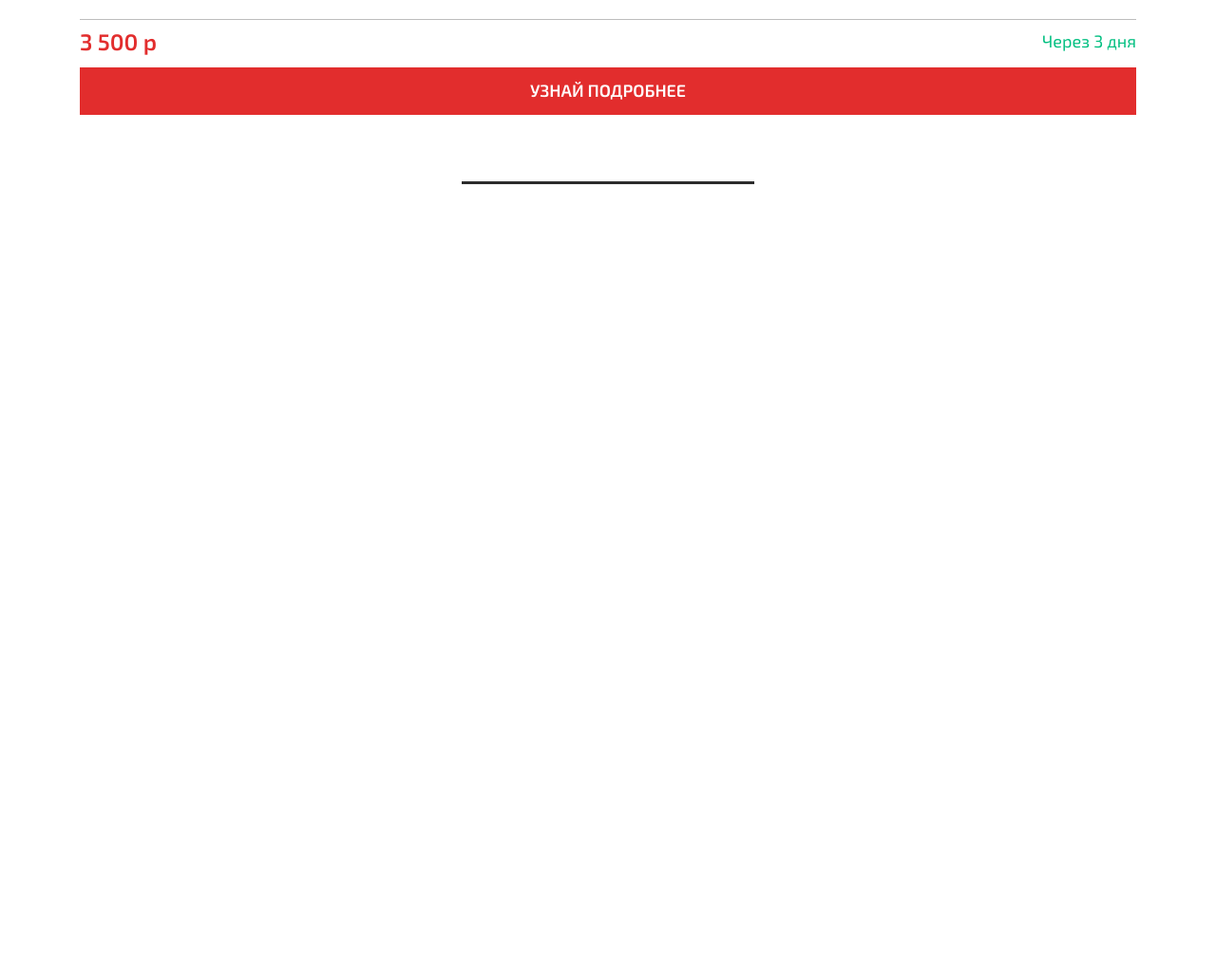
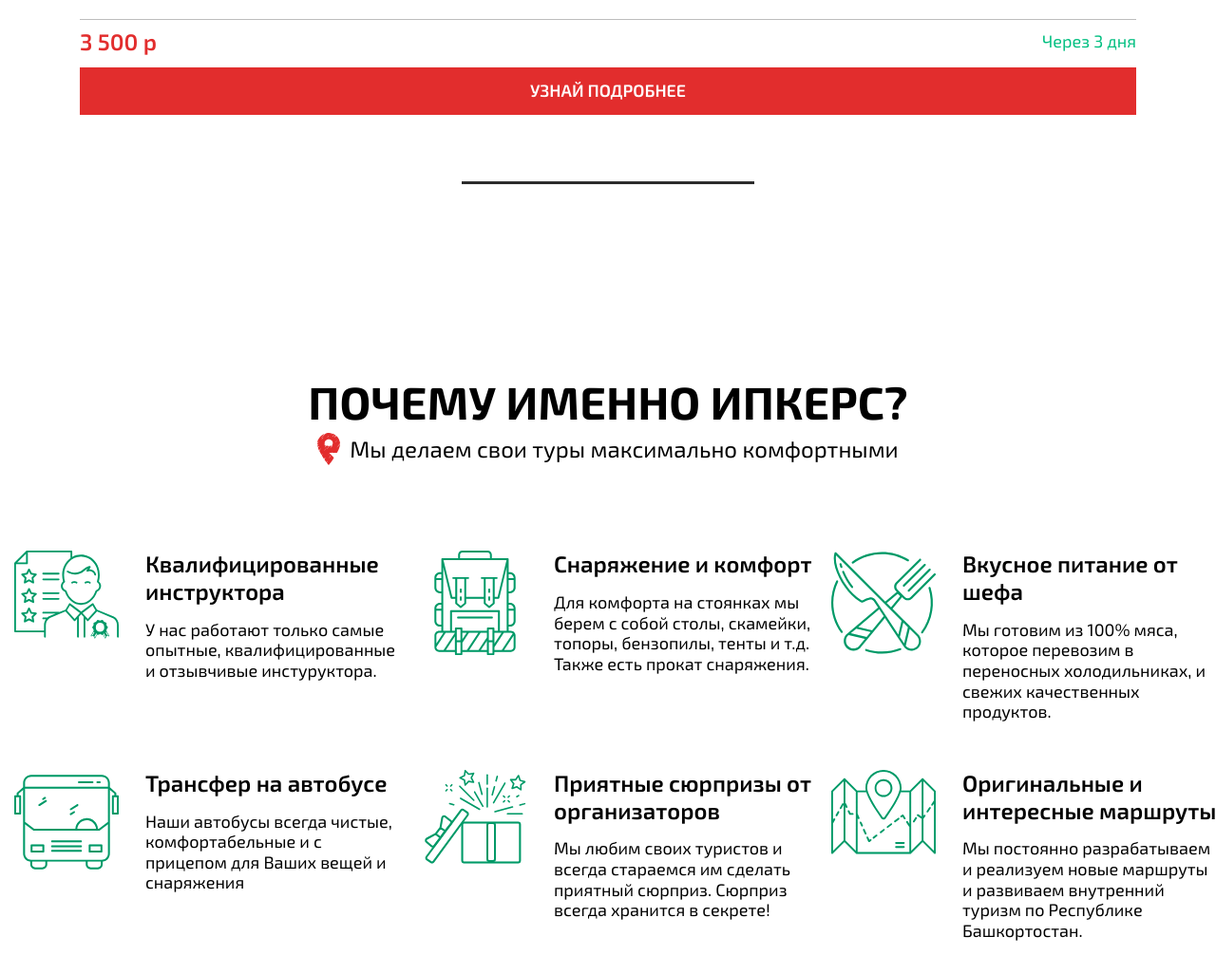
Before and after one commit to dan-rusakov/ipkers.github.io, a website: page src/index.html in a window 1280 px wide. Shown: the part 1487-2513 px from the top of the page at 95% size. Before the commit the page ends 1781 px from the top, so only its background shows below. Drawn offline with nearby package versions, Linux system fonts and the light colour scheme; files that its build step writes are made by us from their sources.

Commit message:
feat: add advantages saction

```diff
--- a/src/css/app.scss
+++ b/src/css/app.scss
@@ -13,3 +13,5 @@
 @import "blocks/welcome-section";
 @import "blocks/tour-card";
 @import "blocks/current-tours";
+@import "blocks/advantages";
+@import "blocks/advantage-card";
--- /dev/null
+++ b/src/css/blocks/advantage-card.scss
@@ -0,0 +1,18 @@
+.advantage-card {
+    display: flex;
+    align-items: flex-start;
+}
+
+.advantage-card__img {
+    margin-right: 28px;
+}
+
+.advantage-card__title {
+    font-size: 24px;
+    font-weight: $semibold;
+    margin-bottom: 15px;
+}
+
+.advantage-card__text {
+    font-size: 18px;
+}
--- /dev/null
+++ b/src/css/blocks/advantages.scss
@@ -0,0 +1,39 @@
+.advantages {
+    padding: 100px 0;
+}
+
+.advantages__inner {
+    @include inner;
+    flex-direction: column;
+    align-items: center;
+    max-width: 1538px;
+}
+
+.advantages__title {
+    font-size: 48px;
+    font-weight: $bold;
+    text-transform: uppercase;
+    margin-bottom: 5px;
+    text-align: center;
+}
+
+.advantages__description {
+    font-size: 24px;
+    margin-bottom: 90px;
+    display: flex;
+    align-items: center;
+    text-align: center;
+}
+
+.advantages__logo {
+    margin-right: 10px;
+}
+
+.advantages__cards-grid {
+    width: 100%;
+    display: grid;
+    grid-template-columns: repeat(3, 410px);
+    grid-gap: 50px 20px;
+    justify-content: space-between;
+
+}
--- a/src/index.html
+++ b/src/index.html
@@ -274,6 +274,85 @@
             </div>
         </div>
     </section>
+    <section class="advantages">
+        <div class="advantages__inner">
+            <h2 class="advantages__title">
+                Почему именно Ипкерс?
+            </h2>
+            <p class="advantages__description">
+                <img src="img/logo-sign.svg" alt="" class="advantages__logo" width="24" height="34">
+                Мы делаем свои туры максимально комфортными
+            </p>
+            <div class="advantages__cards-grid">
+                <article class="advantage-card">
+                    <img src="img/advantage-img1.svg" alt="Инструктор с дипломом" class="advantage-card__img" width="110" height="110">
+                    <div class="advantage-card__text-box">
+                        <h3 class="advantage-card__title">
+                            Квалифицированные инструктора
+                        </h3>
+                        <p class="advantage-card__text">
+                            У нас работают только самые опытные, квалифицированные и отзывчивые инстуруктора.
+                        </p>
+                    </div>
+                </article>
+                <article class="advantage-card">
+                    <img src="img/advantage-img2.svg" alt="Рюкзак" class="advantage-card__img" width="110" height="110">
+                    <div class="advantage-card__text-box">
+                        <h3 class="advantage-card__title">
+                            Снаряжение и комфорт
+                        </h3>
+                        <p class="advantage-card__text">
+                            Для комфорта на стоянках мы берем с собой столы, скамейки, топоры, бензопилы, тенты и т.д. Также есть прокат снаряжения.
+                        </p>
+                    </div>
+                </article>
+                <article class="advantage-card">
+                    <img src="img/advantage-img3.svg" alt="Столовые приборы" class="advantage-card__img" width="110" height="110">
+                    <div class="advantage-card__text-box">
+                        <h3 class="advantage-card__title">
+                            Вкусное питание от шефа
+                        </h3>
+                        <p class="advantage-card__text">
+                            Мы готовим из 100% мяса, которое перевозим в переносных холодильниках, и свежих качественных продуктов.
+                        </p>
+                    </div>
+                </article>
+                <article class="advantage-card">
+                    <img src="img/advantage-img4.svg" alt="Автобус" class="advantage-card__img" width="110" height="110">
+                    <div class="advantage-card__text-box">
+                        <h3 class="advantage-card__title">
+                            Трансфер на автобусе
+                        </h3>
+                        <p class="advantage-card__text">
+                            Наши автобусы всегда чистые, комфортабельные и с прицепом для Ваших вещей и снаряжения
+                        </p>
+                    </div>
+                </article>
+                <article class="advantage-card">
+                    <img src="img/advantage-img5.svg" alt="Сюрприз" class="advantage-card__img" width="110" height="110">
+                    <div class="advantage-card__text-box">
+                        <h3 class="advantage-card__title">
+                            Приятные сюрпризы от организаторов
+                        </h3>
+                        <p class="advantage-card__text">
+                            Мы любим своих туристов и всегда стараемся им сделать приятный сюрприз. Сюрприз всегда хранится в секрете!
+                        </p>
+                    </div>
+                </article>
+                <article class="advantage-card">
+                    <img src="img/advantage-img6.svg" alt="Карта с маршрутом" class="advantage-card__img" width="110" height="110">
+                    <div class="advantage-card__text-box">
+                        <h3 class="advantage-card__title">
+                            Оригинальные и интересные маршруты
+                        </h3>
+                        <p class="advantage-card__text">
+                            Мы постоянно разрабатываем и реализуем новые маршруты и развиваем внутренний туризм по Республике Башкортостан.
+                        </p>
+                    </div>
+                </article>
+            </div>
+        </div>
+    </section>
 
 
     <svg style="display: none;">
```
Also changed, not shown: src/img/advantage-img1.svg (added), src/img/advantage-img2.svg (added), src/img/advantage-img3.svg (added), src/img/advantage-img4.svg (added), src/img/advantage-img5.svg (added), src/img/advantage-img6.svg (added).
